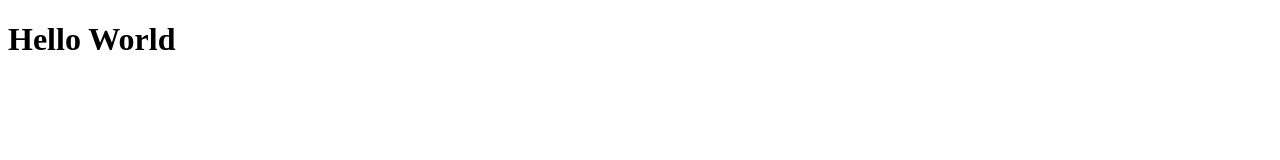
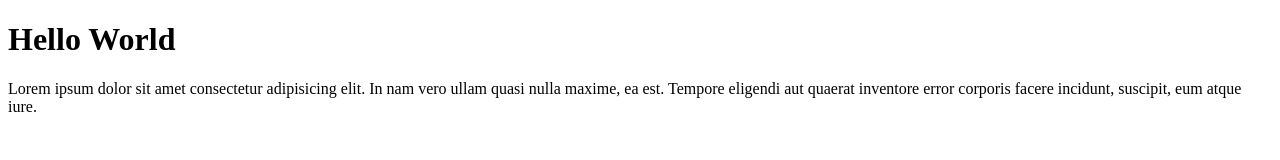
Before and after one commit to suraj9724/gitLearning, a plain HTML site: page index.html in a window 1280 px wide. Drawn offline with Linux system fonts and the light colour scheme.

Commit message:
added a new para

```diff
--- a/index.html
+++ b/index.html
@@ -9,6 +9,8 @@
 
 <body>
     <h1>Hello World</h1>
+    <p>Lorem ipsum dolor sit amet consectetur adipisicing elit. In nam vero ullam quasi nulla maxime, ea est. Tempore
+        eligendi aut quaerat inventore error corporis facere incidunt, suscipit, eum atque iure.</p>
 </body>
 
 </html>
```
